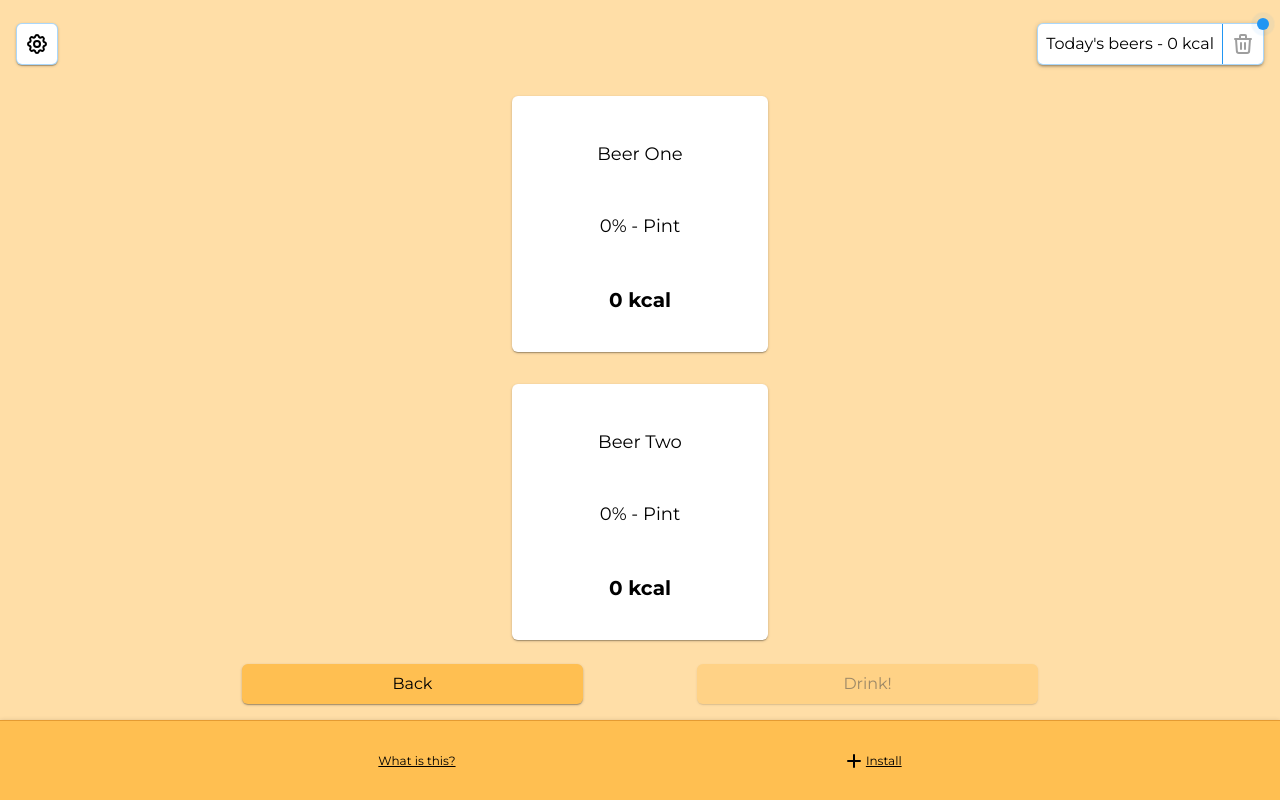
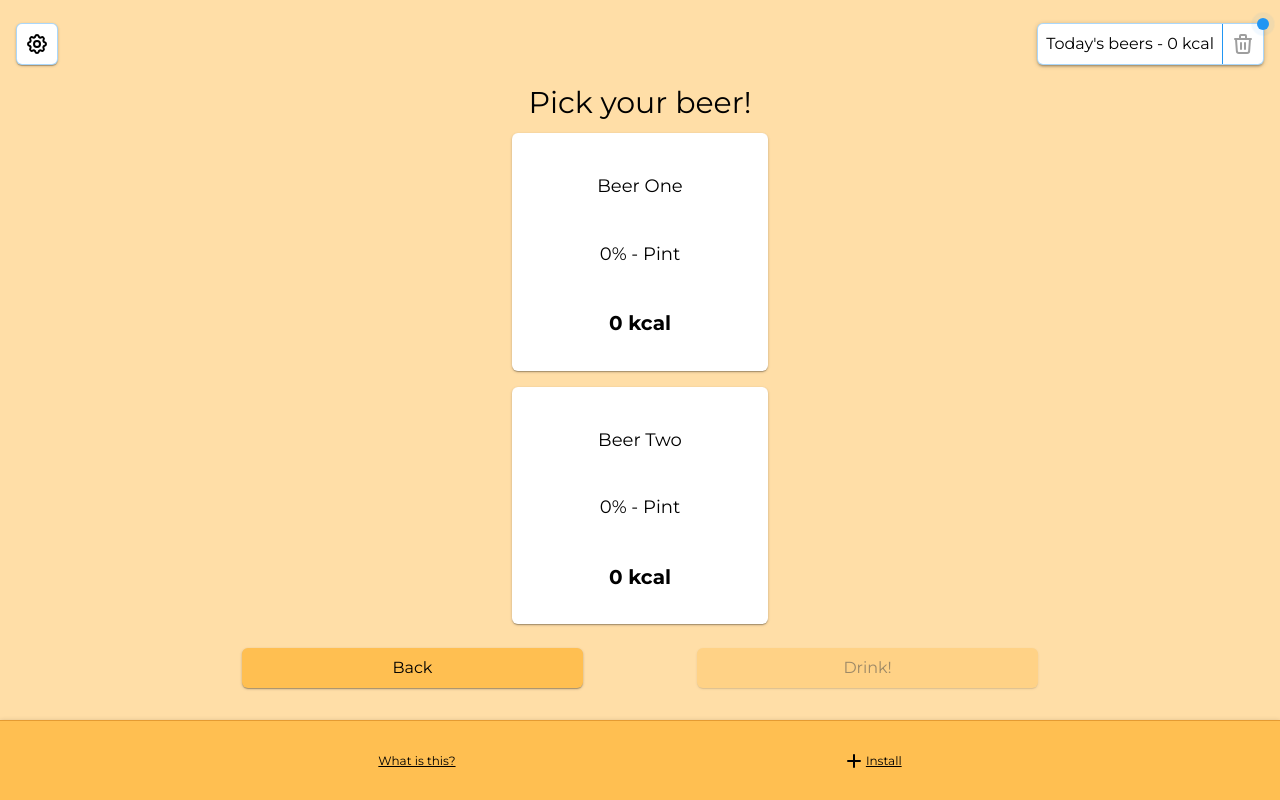
Before and after one commit to MeanBoyCousin/beer-compare, a React (Create React App) app: page /pick in a window 1280 px wide. Built offline with nearby package versions, Linux system fonts and the light colour scheme; what @tailwindcss/custom-forms would draw is missing.

Commit message:
Style and content updates.

```diff
--- a/src/components/BeerCompare/BeerCard.js
+++ b/src/components/BeerCompare/BeerCard.js
@@ -13,7 +13,7 @@ const BeerCard = ({
     pickDrink
 }) => {
     const commonCardClasses =
-        'w-64 h-0 m-4 flex flex-col items-center justify-evenly transition-all ease-ease duration-medium-in bg-white rounded-md'
+        'w-64 h-0 my-2 flex flex-col items-center justify-evenly transition-all ease-ease duration-medium-in bg-white rounded-md'
 
     const containerName = Object.values(containers).filter(
         container => container.volume === drink.volume
--- a/src/components/UserEntry/BeerEntryCard.js
+++ b/src/components/UserEntry/BeerEntryCard.js
@@ -28,7 +28,7 @@ const BeerEntryCard = ({ drinks, setDrinks, currentDrink, objectRef }) => {
 
     return (
         <motion.div
-            className="relative flex flex-col items-center justify-center flex-grow w-4/5 bg-white rounded-md p-2 shadow-xs"
+            className="relative flex flex-col items-center justify-center flex-grow my-2 w-4/5 bg-white rounded-md p-2 shadow-xs"
             variants={beerEntryVariant}
             initial="hidden"
             animate="animate"
--- a/src/screens/BeerCompare.js
+++ b/src/screens/BeerCompare.js
@@ -22,6 +22,7 @@ const BeerCompare = ({ drinks, updateCalories, setLast }) => {
             animate="animate"
             exit="exit"
         >
+            <p className="text-3xl w-4/5">Pick your beer!</p>
             <BeerCard
                 title="Beer One"
                 key="beer-one"
@@ -50,7 +51,7 @@ const BeerCompare = ({ drinks, updateCalories, setLast }) => {
                 }
                 pickDrink={pickDrink}
             />
-            <div className="flex justify-evenly w-4/5 mb-4 mt-2 flex-none">
+            <div className="flex justify-evenly w-4/5 mt-4 mb-8 flex-none">
                 <Link className="active-btn" to="/">
                     Back
                 </Link>
```
